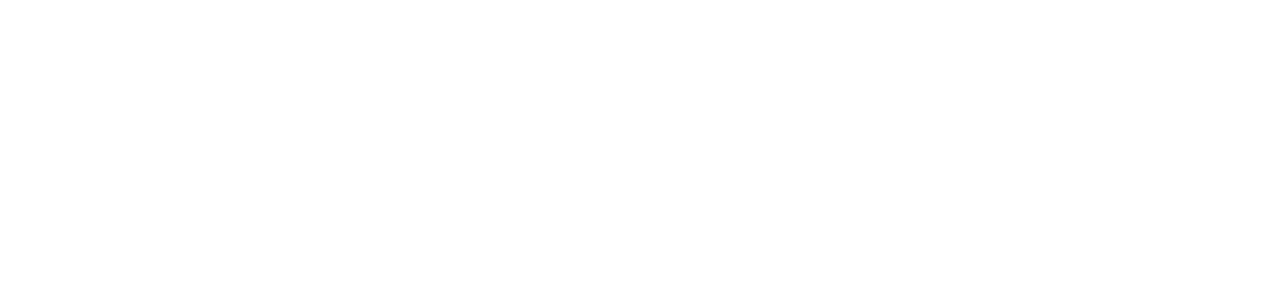
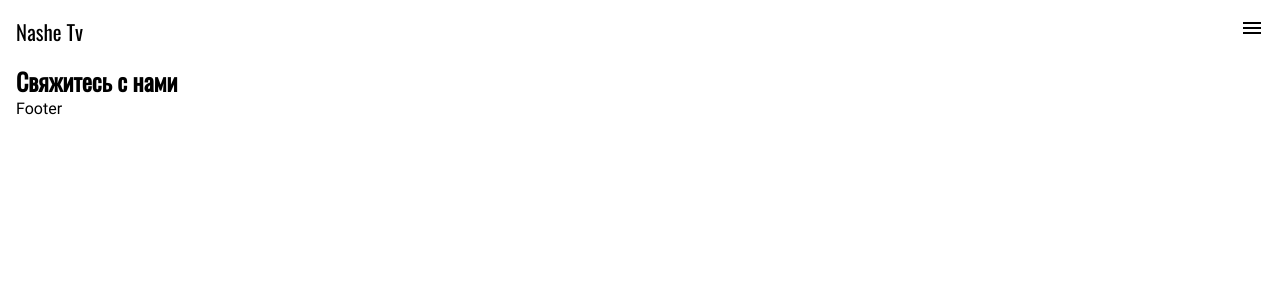
Before and after one commit to igor-co/nashetv, a React (Create React App) app: page /contact in a window 1280 px wide. Shown: the top 300 px of the page. Built offline with nearby package versions, Linux system fonts and the light colour scheme.

Commit message:
Add basic mock pages

```diff
--- a/src/App.js
+++ b/src/App.js
@@ -1,9 +1,11 @@
 import './App.module.scss';
 
-import { BrowserRouter, Switch, Route } from 'react-router-dom';
+import { BrowserRouter, Route, Switch } from 'react-router-dom';
 
+import { About } from './pages/About/About';
+import { Contact } from './pages/Contact/Contact';
+import { Instructions } from './pages/Instructions/Instructions';
 import { Main } from './pages/Main/Main';
-import { Instructions } from './pages/Instructions/Instructions';
 
 const App = () => {
   return (
@@ -12,8 +14,17 @@
         <Route exact path='/'>
           <Main />
         </Route>
+
+        <Route exact path='/about'>
+          <About />
+        </Route>
+
         <Route exact path='/instructions'>
           <Instructions />
+        </Route>
+
+        <Route exact path='/contact'>
+          <Contact />
         </Route>
       </Switch>
     </BrowserRouter>
--- /dev/null
+++ b/src/pages/About/About.jsx
@@ -0,0 +1,15 @@
+import styles from './About.module.scss';
+
+import { Layout } from '../../_components/Layout/Layout';
+
+const About = () => {
+  return (
+    <Layout>
+      <div className='container'>
+        <h2>О приставке</h2>
+      </div>
+    </Layout>
+  );
+};
+
+export { About };
--- /dev/null
+++ b/src/pages/Contact/Contact.jsx
@@ -0,0 +1,15 @@
+import styles from './Contact.module.scss';
+
+import { Layout } from '../../_components/Layout/Layout';
+
+const Contact = () => {
+  return (
+    <Layout>
+      <div className='container'>
+        <h2>Свяжитесь с нами</h2>
+      </div>
+    </Layout>
+  );
+};
+
+export { Contact };
```
Also changed, not shown: src/pages/About/About.module.scss (added), src/pages/Contact/Contact.module.scss (added).
